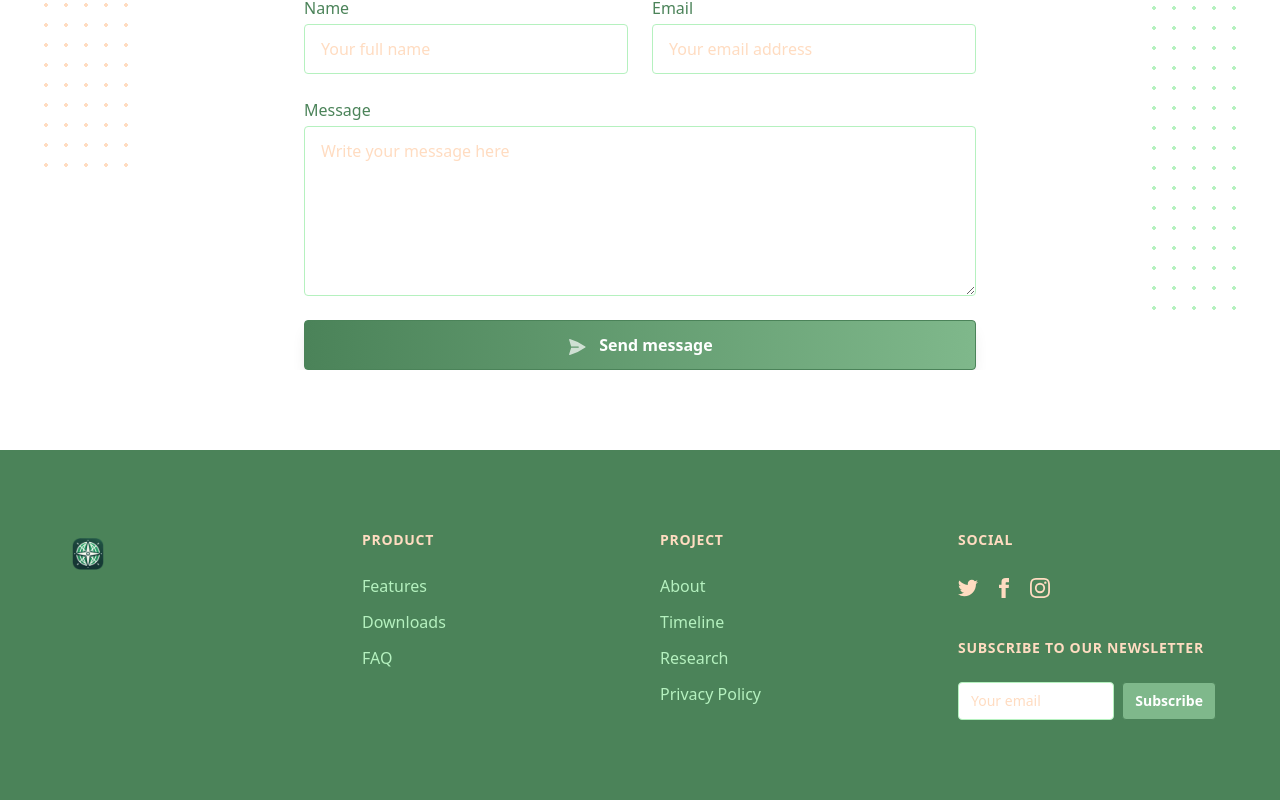
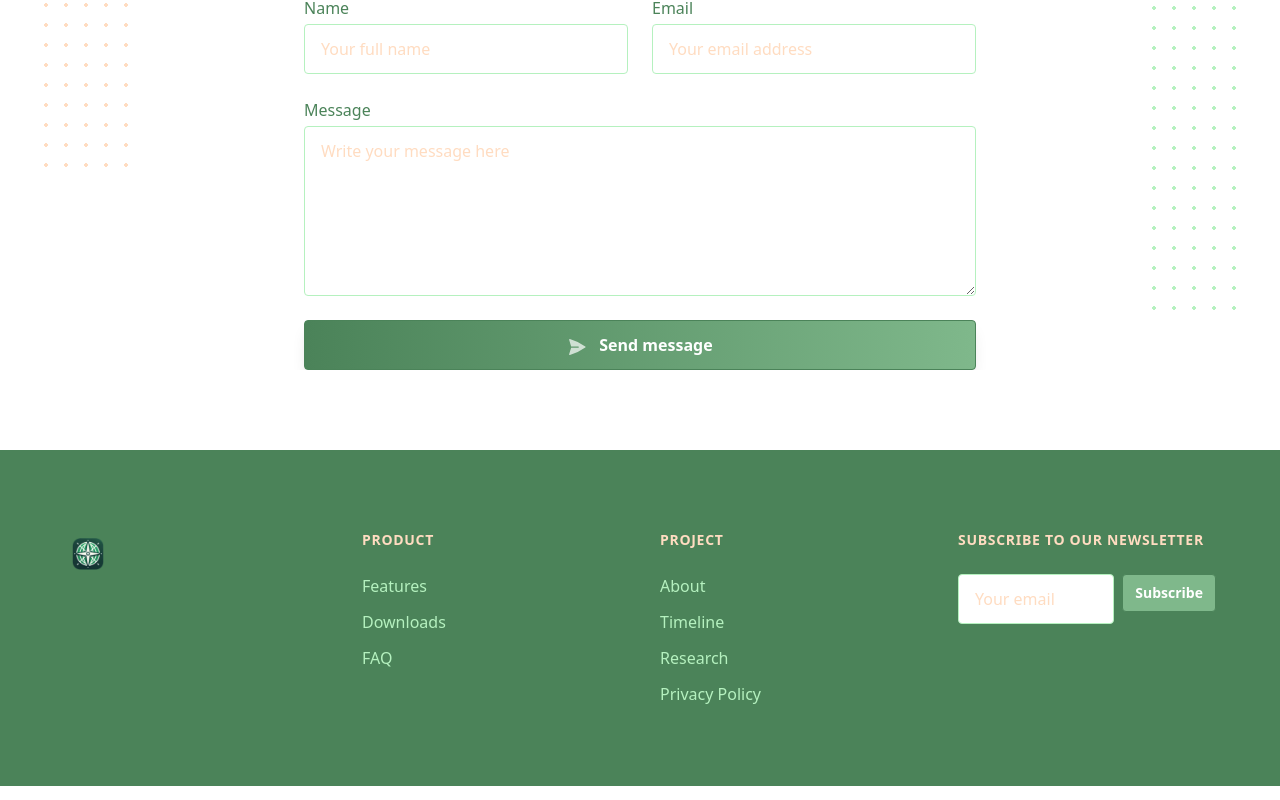
Before and after one commit to Act4Zero/LandingPage-GreenCompass, a Next.js app: page / in a window 1280 px wide. Shown: the part 7019-7819 px from the top of the page. Built offline with nearby package versions, Linux system fonts and the light colour scheme.

Commit message:
[Newsletter] Fix newsletter submission in the Footer component

```diff
--- a/src/components/Footer.js
+++ b/src/components/Footer.js
@@ -4,7 +4,7 @@ import { useForm } from "react-hook-form";
 import Section from "components/common/Section";
 import TextField from "components/common/TextField";
 import Button from "components/common/Button";
-import newsletter from "util/newsletter";
+import subscribeToNewsletter from "util/newsletter"; // Ensure the correct path
 import { useTranslation } from "react-i18next";
 import Image from "next/image";
 
@@ -17,10 +17,18 @@ function Footer(props) {
   } = useForm();
   const { t } = useTranslation();
 
-  const onSubmit = ({ email }) => {
-    setSubscribed(true);
-    props.onSubscribed && props.onSubscribed();
-    newsletter.subscribe({ email });
+  const onSubmit = async ({ email }) => {
+    try {
+      const result = await subscribeToNewsletter(email);
+      if (result.success) {
+        setSubscribed(true);
+        props.onSubscribed && props.onSubscribed();
+      } else {
+        console.error("Subscription failed:", result.error);
+      }
+    } catch (error) {
+      console.error("An error occurred during subscription:", error);
+    }
   };
 
   return (
@@ -34,12 +42,13 @@ function Footer(props) {
     >
       <footer className="container">
         <div className="grid grid-cols-1 md:grid-cols-4 gap-10">
+          {/* Logo Section */}
           <div className="flex items-start justify-start text-left">
             <Link href="/" legacyBehavior>
               <a className="inline-flex items-center space-x-2 font-bold text-lg tracking-wide text-green-darkest hover:text-green">
                 <Image
                   src="/images/GCLogo-no-bg.png"
-                  alt=""
+                  alt="Green Compass Logo"
                   width={48}
                   height={48}
                   className="transition-transform hover:scale-105"
@@ -47,6 +56,8 @@ function Footer(props) {
               </a>
             </Link>
           </div>
+
+          {/* Product Links */}
           <div>
             <h4 className="text-sm uppercase font-semibold tracking-wider text-accentLight">
               {t("index.footer.product.title")}
@@ -65,6 +76,8 @@ function Footer(props) {
               ))}
             </nav>
           </div>
+
+          {/* Project Links */}
           <div>
             <h4 className="text-sm uppercase font-semibold tracking-wider text-accentLight">
               {t("index.footer.project.title")}
@@ -87,59 +100,18 @@ function Footer(props) {
               ))}
             </nav>
           </div>
+
+          {/* Subscription Form */}
           <div>
             <h4 className="text-sm uppercase font-semibold tracking-wider text-accentLight">
-              {t("index.footer.social.title")}
-            </h4>
-            <div className="mt-6 flex flex-row space-x-4">
-              {[
-                {
-                  url: "https://twitter.com",
-                  icon: (
-                    <path d="M24 4.557a9.83 9.83 0 01-2.828.775 4.932 4.932 0 002.165-2.724 9.864 9.864 0 01-3.127 1.195 4.916 4.916 0 00-3.594-1.555c-3.179 0-5.515 2.966-4.797 6.045A13.978 13.978 0 011.671 3.149a4.93 4.93 0 001.523 6.574 4.903 4.903 0 01-2.229-.616c-.054 2.281 1.581 4.415 3.949 4.89a4.935 4.935 0 01-2.224.084 4.928 4.928 0 004.6 3.419A9.9 9.9 0 010 19.54a13.94 13.94 0 007.548 2.212c9.142 0 14.307-7.721 13.995-14.646A10.025 10.025 0 0024 4.557z" />
-                  ),
-                },
-                {
-                  url: "https://facebook.com",
-                  icon: (
-                    <path d="M9 8H6v4h3v12h5V12h3.642L18 8h-4V6.333C14 5.378 14.192 5 15.115 5H18V0h-3.808C10.596 0 9 1.583 9 4.615V8z" />
-                  ),
-                },
-                {
-                  url: "https://instagram.com",
-                  icon: (
-                    <path d="M12 2.163c3.204 0 3.584.012 4.85.07 3.252.148 4.771 1.691 4.919 4.919.058 1.265.069 1.645.069 4.849 0 3.205-.012 3.584-.069 4.849-.149 3.225-1.664 4.771-4.919 4.919-1.266.058-1.644.07-4.85.07-3.204 0-3.584-.012-4.849-.07-3.26-.149-4.771-1.699-4.919-4.92-.058-1.265-.07-1.644-.07-4.849 0-3.204.013-3.583.07-4.849.149-3.227 1.664-4.771 4.919-4.919 1.266-.057 1.645-.069 4.849-.069zM12 0C8.741 0 8.333.014 7.053.072 2.695.272.273 2.69.073 7.052.014 8.333 0 8.741 0 12c0 3.259.014 3.668.072 4.948.2 4.358 2.618 6.78 6.98 6.98C8.333 23.986 8.741 24 12 24c3.259 0 3.668-.014 4.948-.072 4.354-.2 6.782-2.618 6.979-6.98.059-1.28.073-1.689.073-4.948 0-3.259-.014-3.667-.072-4.947-.196-4.354-2.617-6.78-6.979-6.98C15.668.014 15.259 0 12 0zm0 5.838a6.162 6.162 0 100 12.324 6.162 6.162 0 000-12.324zM12 16a4 4 0 110-8 4 4 0 010 8zm6.406-11.845a1.44 1.44 0 100 2.881 1.44 1.44 0 000-2.881z" />
-                  ),
-                },
-              ].map((link, index) => (
-                <Link href={link.url} key={index} legacyBehavior>
-                  <a
-                    className="text-accentLight hover:text-green-light"
-                    target="_blank"
-                    rel="noreferrer"
-                  >
-                    <svg
-                      className="inline-block w-5 h-5"
-                      fill="currentColor"
-                      viewBox="0 0 24 24"
-                    >
-                      {link.icon}
-                    </svg>
-                  </a>
-                </Link>
-              ))}
-            </div>
-            <h4 className="mt-10 text-sm uppercase font-semibold tracking-wider text-accentLight">
               {t("index.footer.form.title")}
             </h4>
 
-            {subscribed === true && (
+            {subscribed ? (
               <div className="mt-3 text-green-light">
-                You are now subscribed!
+                {t("index.newsletter.success")}
               </div>
-            )}
-
-            {subscribed === false && (
+            ) : (
               <form
                 className="mt-6 flex items-start space-x-2"
                 onSubmit={handleSubmit(onSubmit)}
@@ -148,12 +120,15 @@ function Footer(props) {
                   <TextField
                     type="email"
                     id="email"
-                    name="email"
-                    placeholder={t("index.footer.form.placeholder")}
+                    placeholder={t("index.newsletter.placeholder")}
                     error={errors.email}
-                    size="sm"
-                    inputRef={register("email", {
-                      required: t("index.footer.form.required"),
+                    {...register("email", {
+                      required: t("index.newsletter.inputRequired"),
+                      pattern: {
+                        value:
+                          /^[a-zA-Z0-9._%+-]+@[a-zA-Z0-9.-]+\.[a-zA-Z]{2,4}$/,
+                        message: t("index.newsletter.invalidEmail"),
+                      },
                     })}
                   />
                 </div>
```
